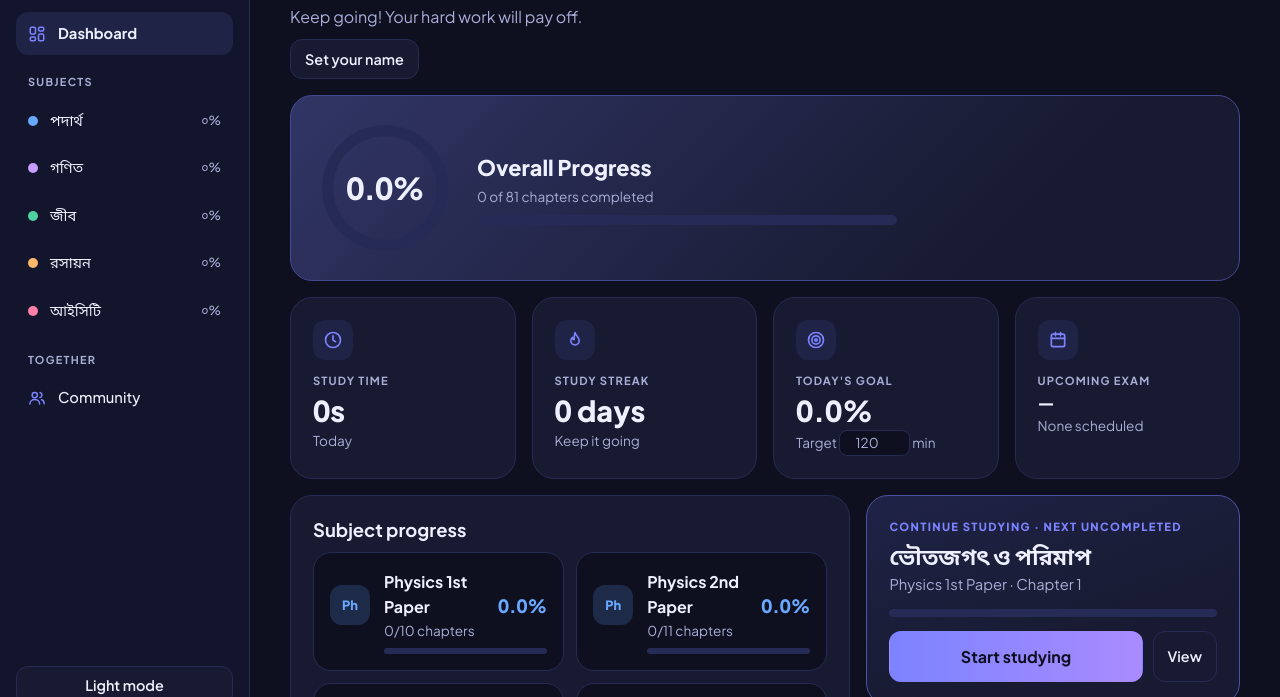
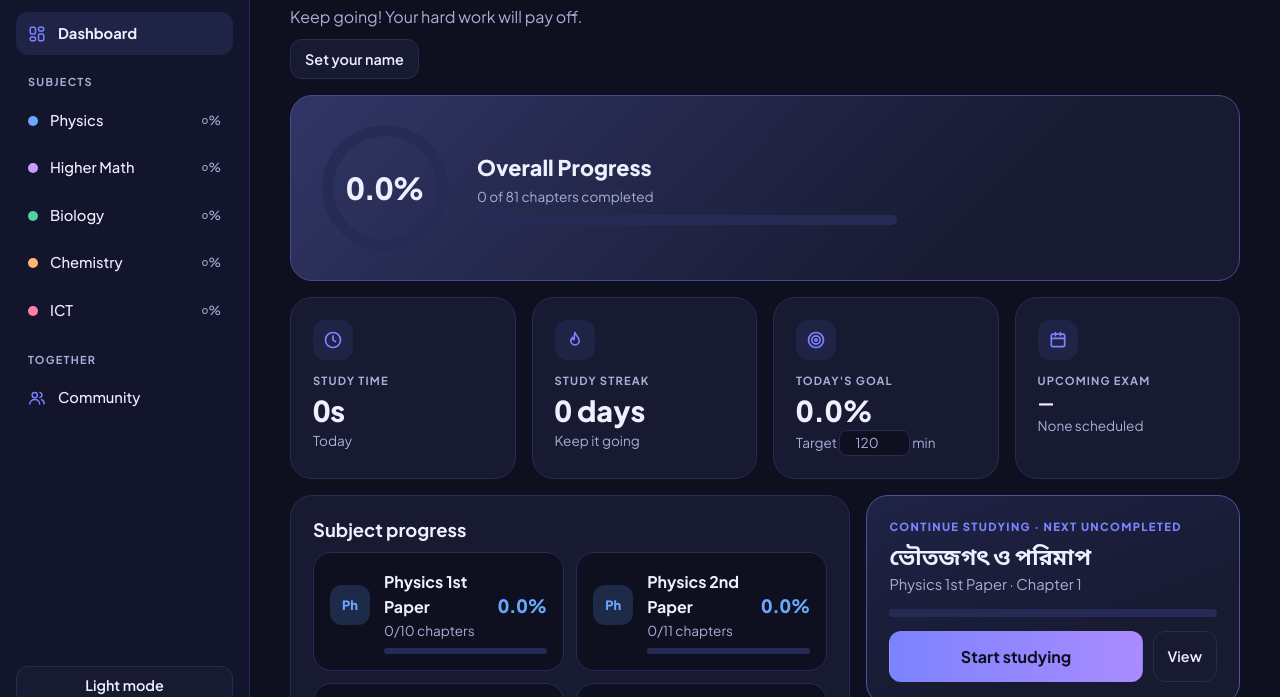
Before and after one commit to Milo-The-Cat/My-Syllabus-Tracker, a plain HTML site: page index.html in a window 1280 px wide. Shown: the part 74-771 px from the top of the page. Drawn offline with nearby package versions, Linux system fonts and the light colour scheme.

Commit message:
Add files via upload

```diff
--- a/index.html
+++ b/index.html
@@ -594,11 +594,12 @@ var cur='dash',curPaper={},openSet={},nameEdit=false;
 
 var NI={dash:'<rect x="3" y="3" width="7" height="9" rx="2"/><rect x="14" y="3" width="7" height="5" rx="2"/><rect x="14" y="12" width="7" height="9" rx="2"/><rect x="3" y="16" width="7" height="5" rx="2"/>',
  com:'<circle cx="9" cy="8" r="3.5"/><path d="M2.5 20c0-3.6 2.9-6 6.5-6s6.5 2.4 6.5 6"/><path d="M16 4.6a3.5 3.5 0 010 6.8M18 14.3c2.2.6 3.5 2.4 3.5 5.2"/>'};
+var SEN={phy:'Physics',math:'Higher Math',bio:'Biology',chem:'Chemistry',ict:'ICT'};
 function renderNav(){
   var h='<a href="#dash" class="'+(cur==='dash'?'on':'')+'"><svg class="ni" viewBox="0 0 24 24" aria-hidden="true">'+NI.dash+'</svg><span class="nt">Dashboard</span></a>';
   h+='<div class="grp">Subjects</div>';
   DATA.forEach(function(s){
-    h+='<a href="#'+s.id+'" class="s-'+s.id+(cur===s.id?' on':'')+'"><span class="dot"></span><span class="nt">'+s.short+'</span><small data-k="s:'+s.id+'" data-v="pct"></small></a>';
+    h+='<a href="#'+s.id+'" class="s-'+s.id+(cur===s.id?' on':'')+'"><span class="dot"></span><span class="nt">'+(SEN[s.id]||s.short)+'</span><small data-k="s:'+s.id+'" data-v="pct"></small></a>';
   });
   h+='<div class="grp">Together</div>';
   h+='<a href="#community" class="'+(cur==='community'?'on':'')+'"><svg class="ni" viewBox="0 0 24 24" aria-hidden="true">'+NI.com+'</svg><span class="nt">Community</span></a>';
@@ -700,7 +701,7 @@ function renderDash(){
 
 function renderSubject(s){
   var pid=curPaper[s.id]||s.papers[0].id,p=byId(s.papers,pid);
-  var h='<div class="narrow subj s-'+s.id+'"><div class="subhead"><h1>'+s.name+'</h1><div class="line"><span class="bar"><i data-k="s:'+s.id+'" data-v="bar"></i></span><b data-k="s:'+s.id+'" data-v="pct"></b></div>';
+  var h='<div class="narrow subj s-'+s.id+'"><div class="subhead"><h1>'+(SEN[s.id]||s.name)+'</h1><div class="line"><span class="bar"><i data-k="s:'+s.id+'" data-v="bar"></i></span><b data-k="s:'+s.id+'" data-v="pct"></b></div>';
   if(s.papers.length>1){
     h+='<div class="tabs" role="tablist">';
     s.papers.forEach(function(q){
```
